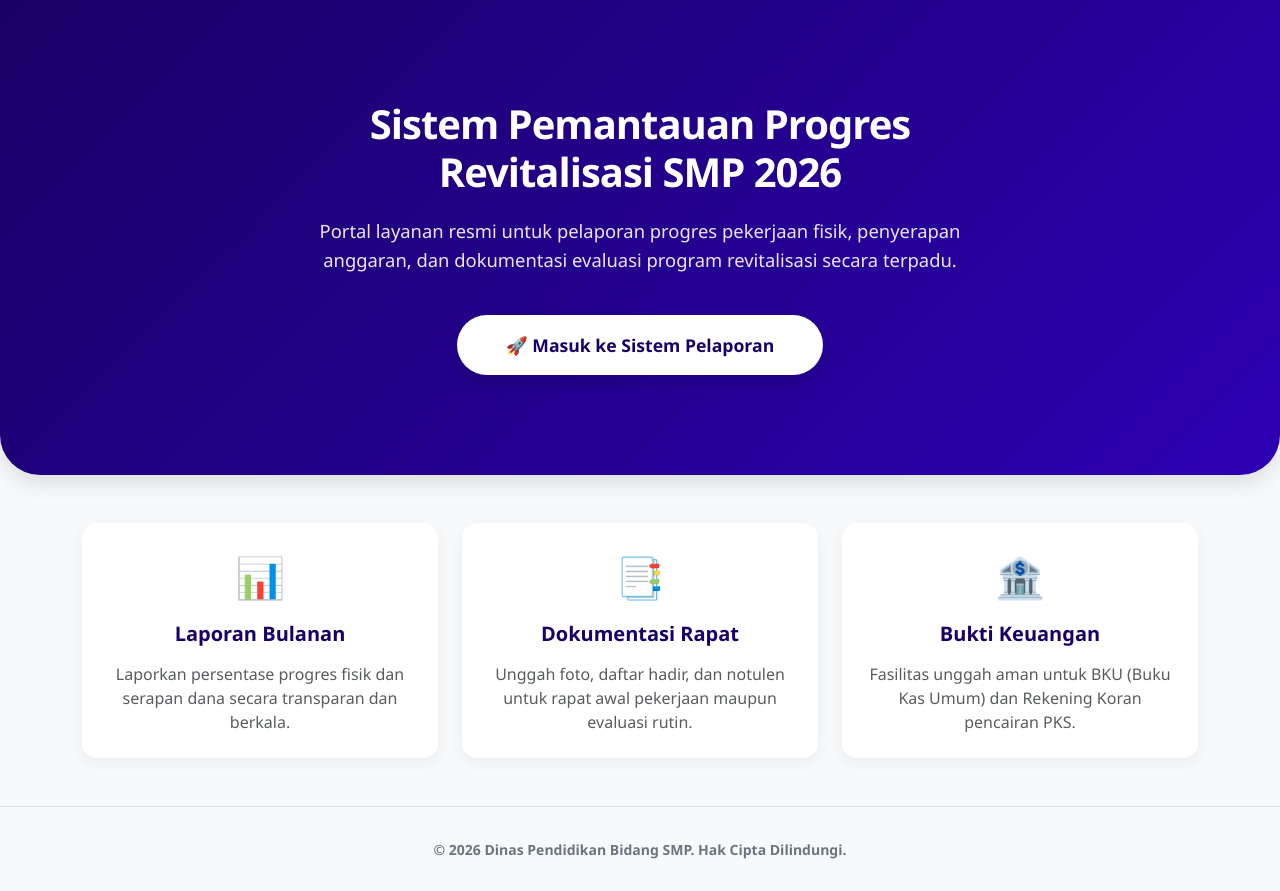
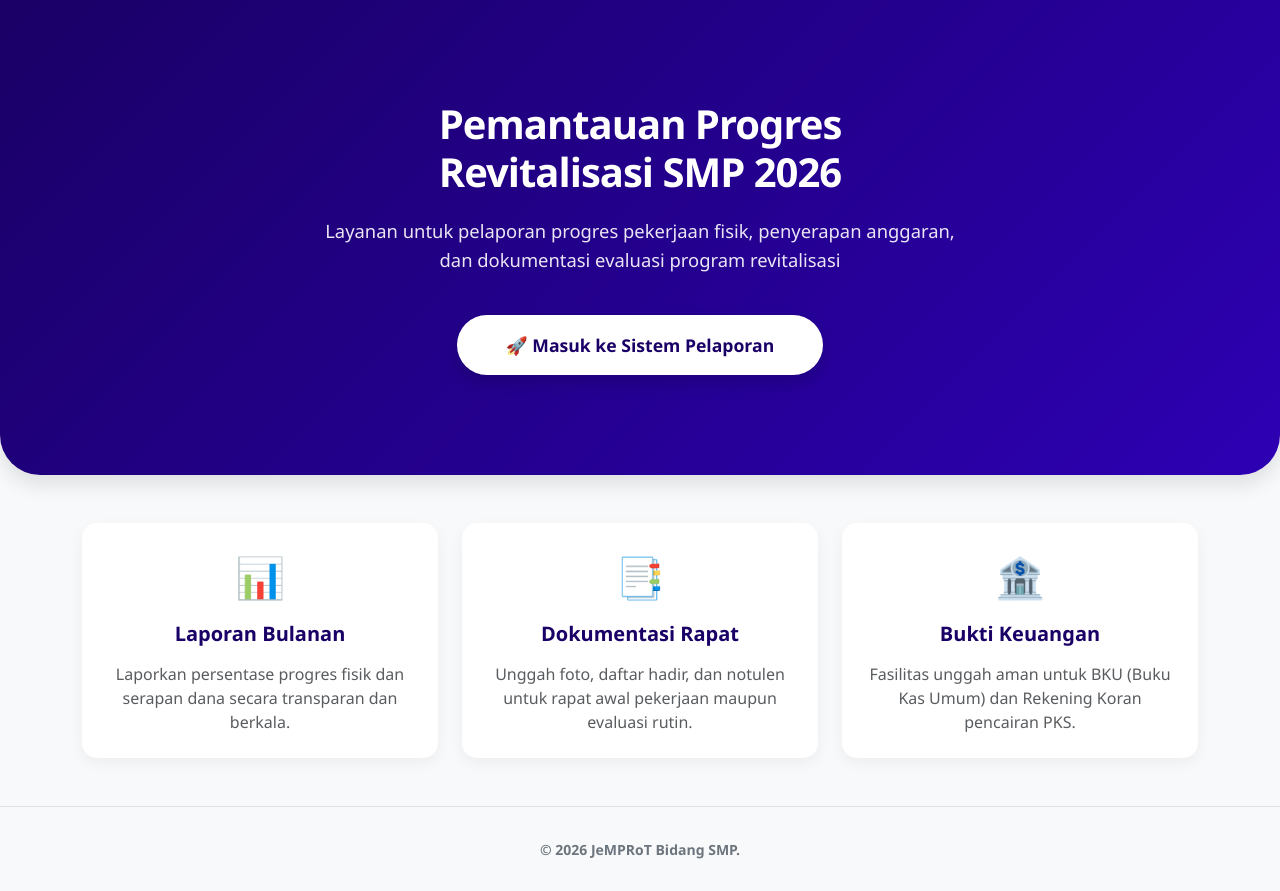
Before and after one commit to dikbudkra/revitsmp, a plain HTML site: page index.html in a window 1280 px wide. Drawn offline with nearby package versions, Linux system fonts and the light colour scheme.

Commit message:
Update header and footer text in index.html

```diff
--- a/index.html
+++ b/index.html
@@ -103,8 +103,8 @@
 
     <!-- Bagian Header -->
     <div class="hero-section">
-      <h1>Sistem Pemantauan Progres<br>Revitalisasi SMP 2026</h1>
-      <p>Portal layanan resmi untuk pelaporan progres pekerjaan fisik, penyerapan anggaran, dan dokumentasi evaluasi program revitalisasi secara terpadu.</p>
+      <h1>Pemantauan Progres<br>Revitalisasi SMP 2026</h1>
+      <p>Layanan untuk pelaporan progres pekerjaan fisik, penyerapan anggaran, dan dokumentasi evaluasi program revitalisasi</p>
 
       <!-- Tombol ini memicu JavaScript untuk mengubah tampilan layar -->
       <a onclick="bukaAplikasi()" class="btn btn-masuk px-5 py-3 shadow">
@@ -141,7 +141,7 @@
 
     <!-- Bagian Footer -->
     <div class="footer">
-      <small class="fw-semibold">&copy; 2026 Dinas Pendidikan Bidang SMP. Hak Cipta Dilindungi.</small>
+      <small class="fw-semibold">&copy; 2026 JeMPRoT Bidang SMP.</small>
     </div>
   </div>
 
```
